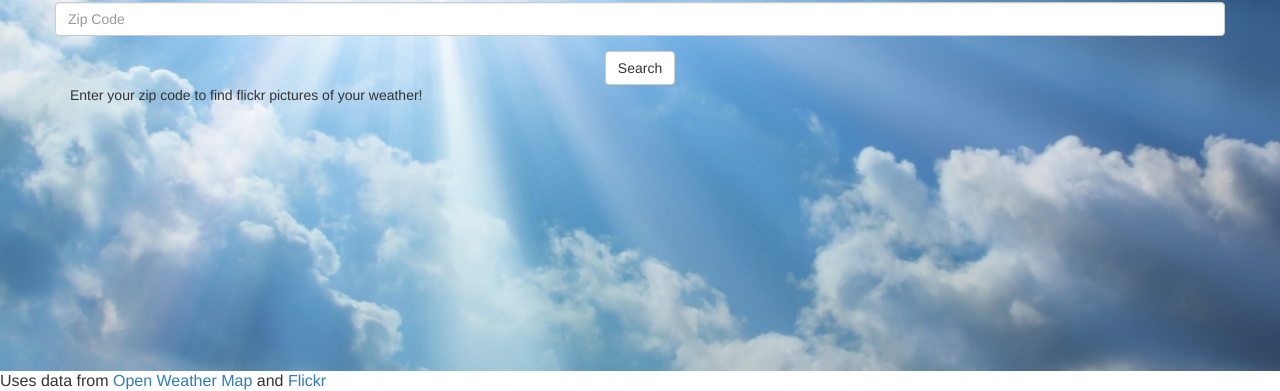
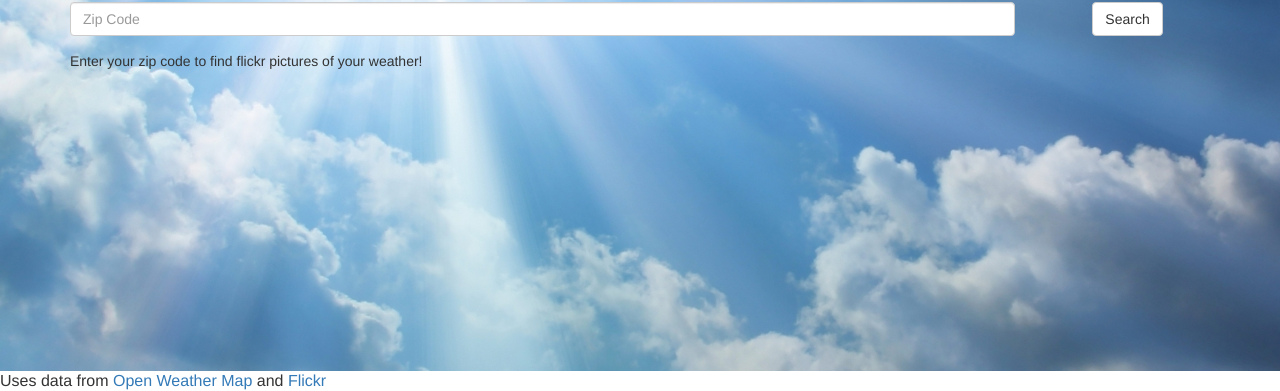
Before and after one commit to maximumdata/weatherPain, a plain HTML site: page index.html in a window 1280 px wide. Shown: the part 409-800 px from the top of the page. Drawn offline with nearby package versions, Linux system fonts and the light colour scheme.

Commit message:
adds form row

```diff
--- a/index.html
+++ b/index.html
@@ -15,11 +15,11 @@
         <h1>Weather Pain</h1>
       </div>
       <form class="">
-        <div class="form-group">
+        <div class="form-group col-xs-9 col-sm-10">
           <label for="search" class="sr-only">Zip Code</label>
           <input tabindex=1 type="number" class="form-control" id="zip" placeholder="Zip Code">
         </div>
-        <div class=" center">
+        <div class="col-xs-3 col-sm-2 center">
           <button type="submit" class="btn btn-default">Search</button>
         </div>
       </form>
```
